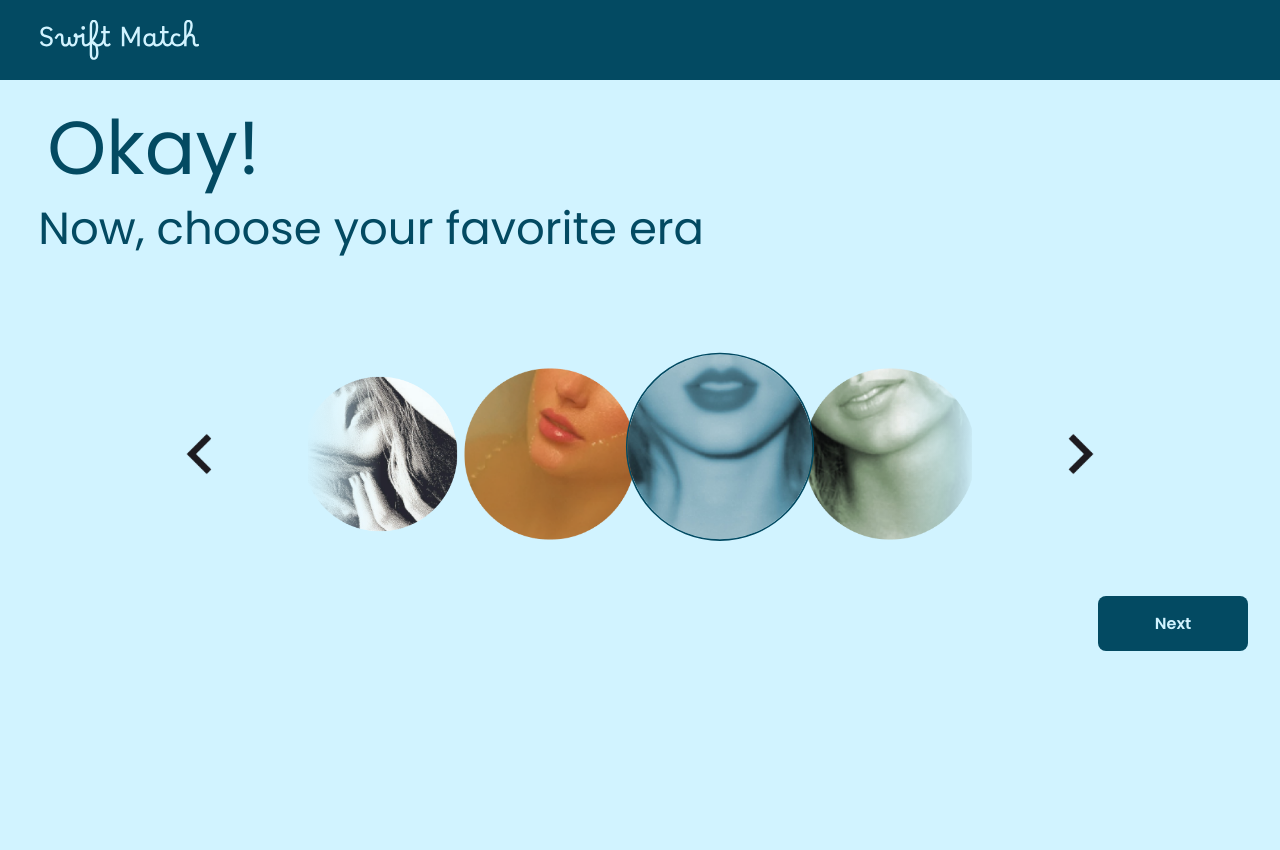
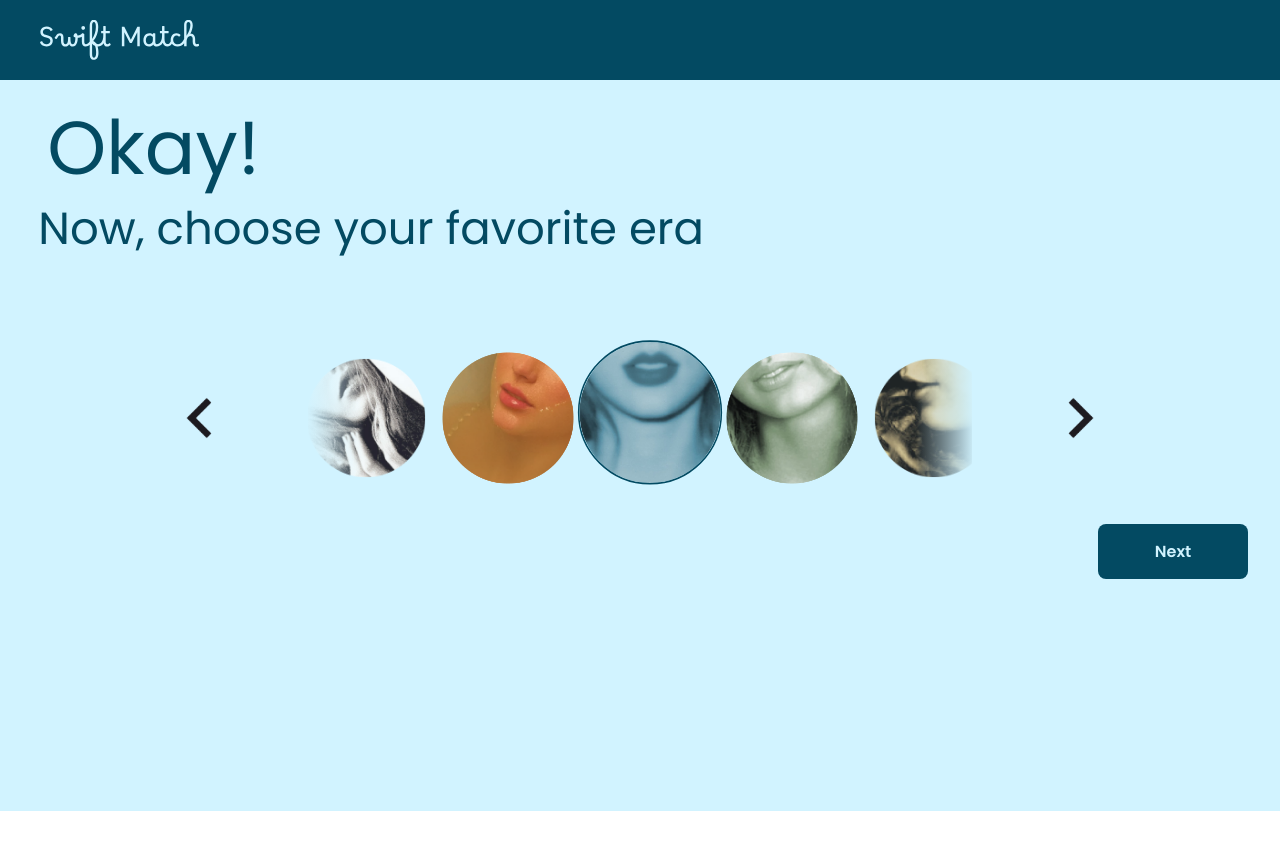
Before and after one commit to Swift-Match/Swift_Match_Frontend, a React (Vite) app in the folder swiftmatch-frontend/: page /theme-selection in a window 1280 px wide. Shown: the top 850 px of the page. After the commit the page ends 811 px from the top, so only its background shows below. Built offline with nearby package versions, Linux system fonts and the light colour scheme; no server answers; sample sign-in values are in the browser's storage.

Commit message:
fix: carrossel and 'next' button are now fixed in place

```diff
--- a/swiftmatch-frontend/src/pages/ThemeSelectionPage.tsx
+++ b/swiftmatch-frontend/src/pages/ThemeSelectionPage.tsx
@@ -126,10 +126,16 @@ const ThemeSelectionPage: React.FC = () => {
   }, []);
 
   useEffect(() => {
-    recalc();
+    const timeoutId = setTimeout(() => {
+        recalc();
+    }, 50); // Um pequeno atraso de 50ms é geralmente o suficiente para leituras corretas do DOM
+
     window.addEventListener('resize', recalc);
-    return () => window.removeEventListener('resize', recalc);
-  }, [recalc]);
+    return () => {
+        window.removeEventListener('resize', recalc);
+        clearTimeout(timeoutId); // Limpa o timeout ao desmontar
+    };
+  }, [recalc, themes.length]);
 
   // circular helpers
   const mod = (n: number, m: number) => ((n % m) + m) % m;
```
